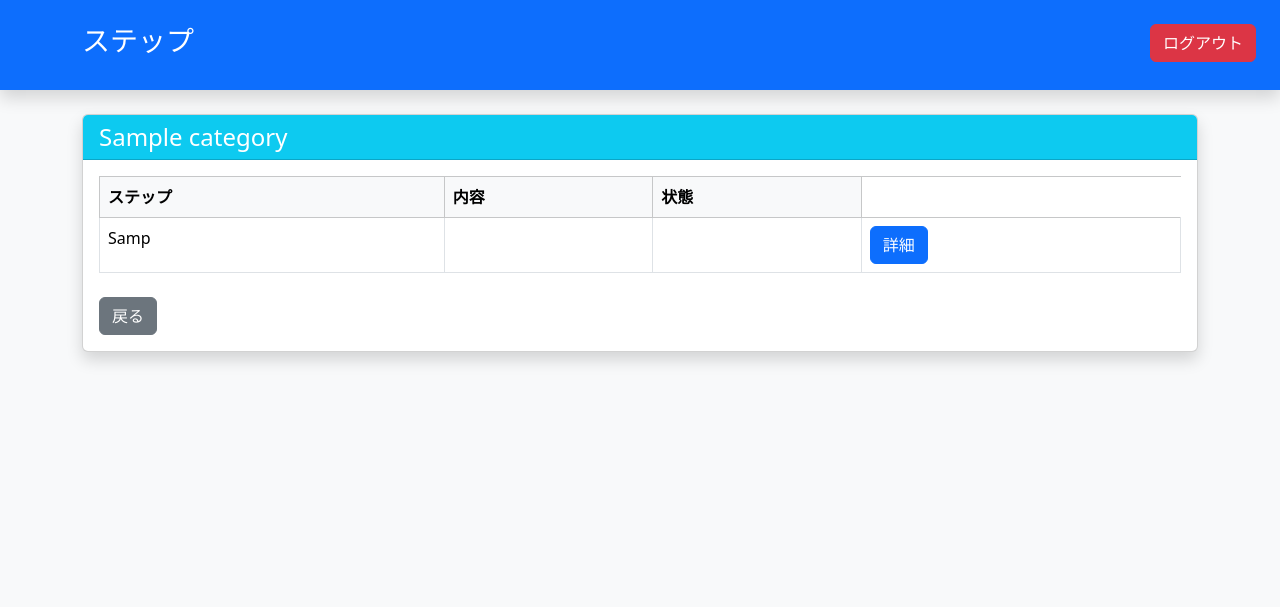
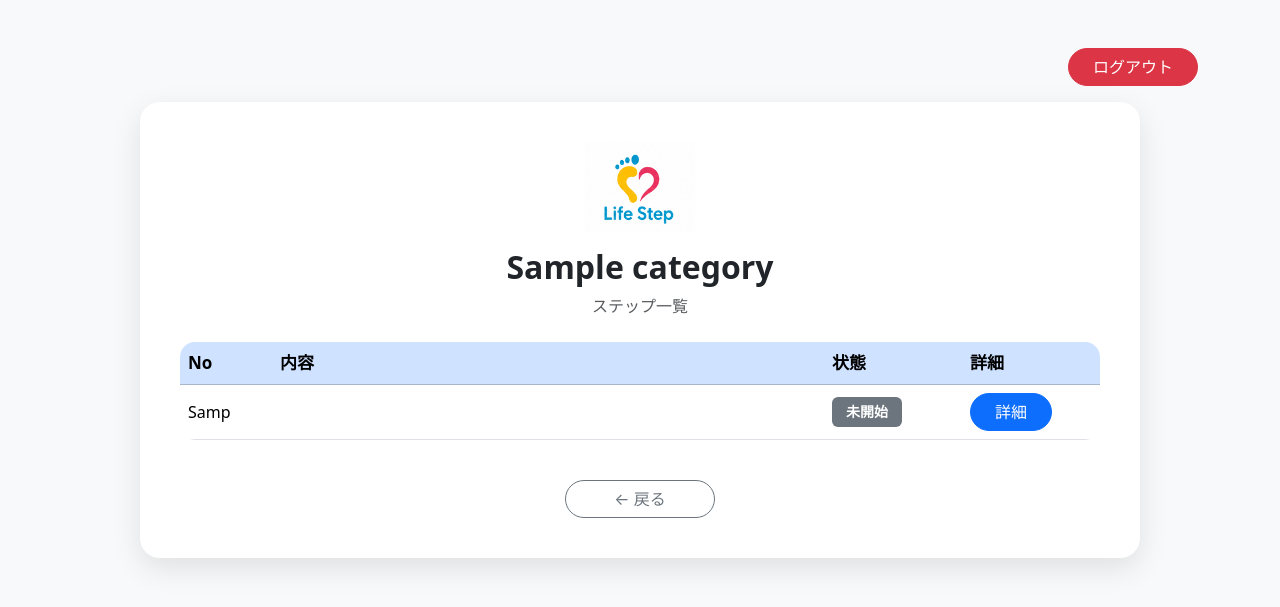
Before and after one commit to SakuraHama/TeamCreate_Phese2_teamA, a PHP site: page /php1/Step.php?cid=1 in a window 1280 px wide. Shown: the top 607 px of the page. Run offline with PHP 8.4, Linux system fonts and the light colour scheme; tables that the repository leaves empty hold one stand-in row (values such as "Sample post"); data that the repository does not hold is empty.

Commit message:
step.php

```diff
--- a/Step.php
+++ b/Step.php
@@ -43,61 +43,120 @@ try {
     <title>詳細画面</title>
 
     <link rel="stylesheet" href="css/bootstrap.min.css">
+    <link rel="stylesheet" href="css/step.css">
 </head>
 
-<body class="bg-light">
+<body class="">
 
-    <!-- Header -->
-    <header class="bg-primary text-white py-4 shadow position-relative">
-        <div class="container">
-            <h1 class="h3">ステップ</h1>
-        </div>
-        <button onclick="location.href='Logout.php'" class="btn btn-danger w-10 position-absolute end-0 top-0 m-4">
+    <div class="container py-5">
+
+    <div class="text-end mb-3">
+        <a href="Logout.php" class="btn btn-danger rounded-pill px-4">
             ログアウト
-        </button>
-    </header>
-
-    <!-- Main Content -->
-    <div class="container mt-4">
-
-        <div class="card shadow">
-
-            <div class="card-header bg-info text-white">
-                <h4 class="mb-0"><?= $CNAME['CNAME'] ?></h4>
+        </a>
     </div>
 
-            <div class="card-body">
+    <div class="step-card">
 
-                <table class="table table-bordered table-hover">
-                    <thead class="table-light">
+        <div class="text-center">
+
+            <img src="images/life_steplogo.png"
+                 class="logo-img"
+                 alt="Life Step">
+
+            <h2 class="fw-bold mt-3">
+                <?= htmlspecialchars($CNAME['CNAME']) ?>
+            </h2>
+
+            <p class="text-muted">
+                ステップ一覧
+            </p>
+
+        </div>
+
+        <div class="table-responsive mt-4">
+
+            <table class="table table-hover align-middle">
+
+                <thead class="table-primary">
+
                     <tr>
-                            <th>ステップ</th>
+
+                        <th width="10%">No</th>
+
                         <th>内容</th>
-                            <th>状態</th>
+
+                        <th width="15%">状態</th>
+
+                        <th width="15%">詳細</th>
+
                     </tr>
+
                 </thead>
 
                 <tbody>
-                        <?php foreach ($result as $r): ?>
+
+                <?php foreach($result as $r): ?>
+
+                    <tr>
+
+                        <td>
+                            <?= $r['SNO'] ?>
+                        </td>
+
+                        <td>
+                            <?= htmlspecialchars($r['SNOTE']) ?>
+                        </td>
+
+                        <td>
+
+                            <span class="badge bg-secondary">
+                                未開始
+                            </span>
+
+                        </td>
+
+                        <td>
+
                             <form action="Detail.php" method="POST">
-                            <tr>
-                                <td><?= $r['SNO'] ?></td>
-                                <td><?= $r['SNOTE'] ?></td>
-                                <td></td>
-                                <input type="hidden" name="cid" value="<?= $r['CID'] ?>">
-                                <input type="hidden" name="sno" value="<?= $r['SNO'] ?>">
-                                <td><button type="submit" class="btn btn-primary">詳細</button></td>
+
+                                <input type="hidden"
+                                       name="cid"
+                                       value="<?= $r['CID'] ?>">
+
+                                <input type="hidden"
+                                       name="sno"
+                                       value="<?= $r['SNO'] ?>">
+
+                                <button
+                                    class="btn btn-primary rounded-pill px-4">
+
+                                    詳細
+
+                                </button>
+
+                            </form>
+
+                        </td>
+
                     </tr>
-                            </form>
-                        <?php endforeach ?>
+
+                <?php endforeach; ?>
+
                 </tbody>
+
             </table>
 
-                <div class="d-flex justify-content-between mt-4">
-                    <a href="Category.php" class="btn btn-secondary">
-                        戻る
+        </div>
+
+        <div class="text-center mt-4">
+
+            <a href="Category.php"
+               class="btn btn-outline-secondary rounded-pill px-5">
+
+                ← 戻る
+
             </a>
-                </div>
 
         </div>
 
--- /dev/null
+++ b/css/step.css
@@ -0,0 +1,88 @@
+body{
+
+    background:#f8f9fa;
+
+}
+
+.step-card{
+
+    background:white;
+
+    max-width:1000px;
+
+    margin:auto;
+
+    padding:40px;
+
+    border-radius:20px;
+
+    box-shadow:0 10px 30px rgba(0,0,0,.1);
+
+}
+
+.logo-img{
+
+    width:110px;
+
+}
+
+.table{
+
+    border-radius:15px;
+
+    overflow:hidden;
+
+}
+
+.table thead{
+
+    font-size:17px;
+
+}
+
+.table td{
+
+    vertical-align:middle;
+
+}
+
+.btn{
+
+    transition:.3s;
+
+}
+
+.btn:hover{
+
+    transform:translateY(-2px);
+
+}
+
+.badge{
+
+    font-size:14px;
+
+    padding:8px 14px;
+
+}
+/* Paw Background */
+
+.paw-bg{
+    position:fixed;
+    width:260px;
+    opacity:.08;
+    z-index:-1;
+    pointer-events:none;
+}
+
+.paw-left{
+    top:60px;
+    left:-80px;
+    transform:rotate(-20deg);
+}
+
+.paw-right{
+    bottom:30px;
+    right:-80px;
+    transform:rotate(20deg);
+}
```
Lines whose indentation alone changed are shown as unchanged.
